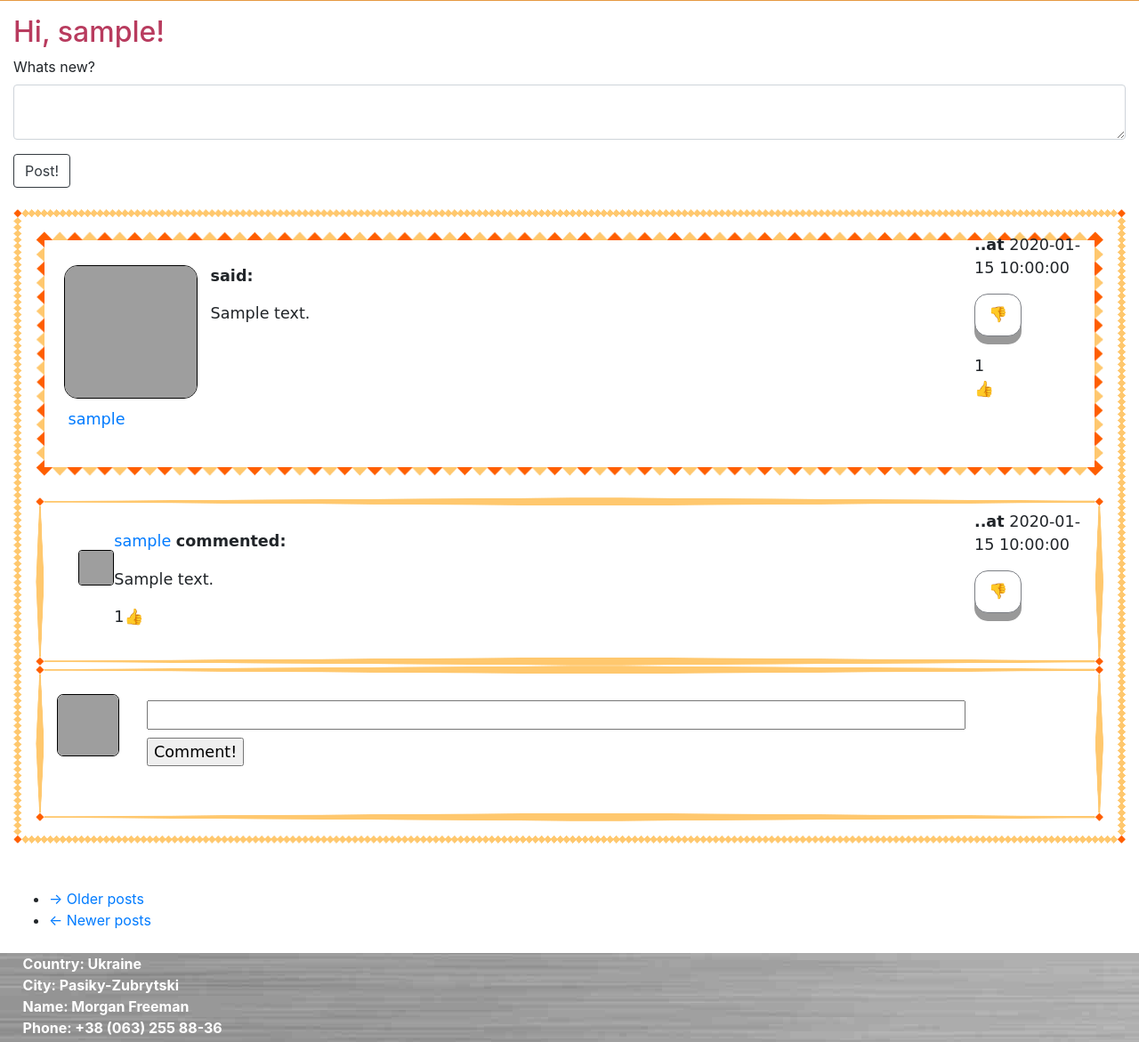
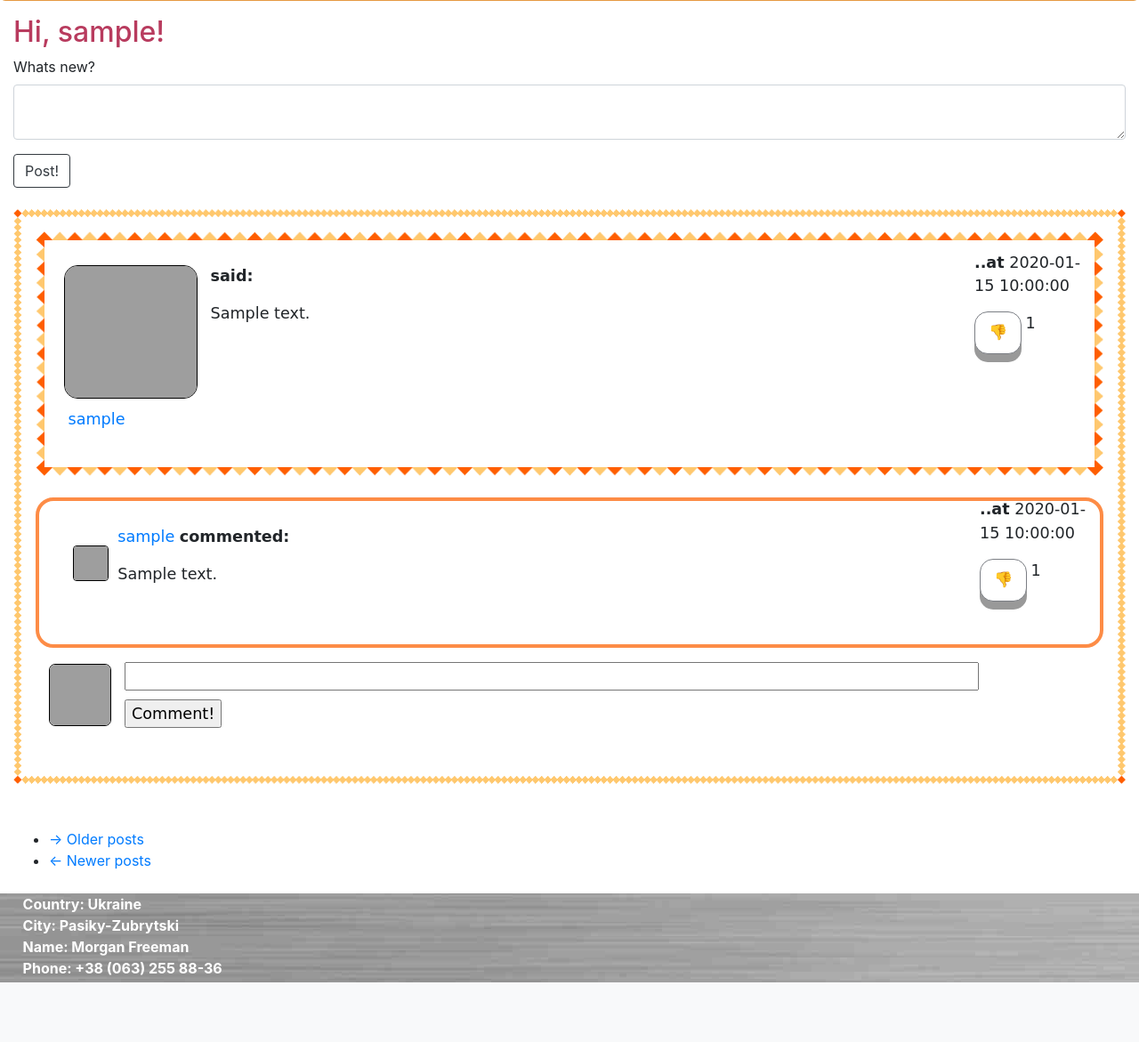
Before and after one commit to SLDem/MySNSite, a Flask app: page / in a window 1280 px wide. Shown: the part 69-1240 px from the top of the page at 89% size. After the commit the page ends 1173 px from the top, so only its background shows below. Run offline with Flask 2, Linux system fonts and the light colour scheme; a user stored in the database is signed in; tables that the repository leaves empty hold one stand-in row (values such as "Sample post"); some libraries are stand-ins or nearby versions; grey boxes are pictures that could not be loaded.

Commit message:
changed comments border, moved like count to be on the right of like/dislike button

```diff
--- a/app/templates/_comment.html
+++ b/app/templates/_comment.html
@@ -1,4 +1,4 @@
-<div class="comment_with_background">
+<div class="comment_with_border">
     <div id="container-comment">
         <!-- Avatar -->
         <div id="left_comment">
@@ -17,16 +17,21 @@
                 {{ comment.commenter.username }}
             </a><b>commented: </b></p>
             <p>{{ comment.body }}</p>
-            <p>{{ comment.comment_likes.count() }}&#128077</p>
         </div>
 
         <!-- Timestamp and like button -->
         <div id="right_comment">
             <p><b>..at</b> {{comment.timestamp.replace(microsecond=0)}}</p>
             {% if current_user.liked_comment(comment) %}
-                <a href="{{ url_for('comment_like_action', comment_id=comment.id, action='dislike') }}"><div class="button">&#128078</div></a>
+                <div id="like_container">
+                    <div id="like_button"><a href="{{ url_for('comment_like_action', comment_id=comment.id, action='dislike') }}"><div class="button">&#128078</div></a></div>
+                    <div id="like_count"><p>{{ post.likes.count() }}</p></div>
+                </div>
             {% else %}
-                <a href="{{ url_for('comment_like_action', comment_id=comment.id, action='like') }}"><div class="button">&#128077</div></a>
+                <div id="dislike_container">
+                    <div id="dislike_button"><a href="{{ url_for('comment_like_action', comment_id=comment.id, action='like') }}"><div class="button">&#128077</div></a></div>
+                    <div id="dislike_count"><p>{{ post.likes.count() }}</p></div>
+                </div>
             {% endif %}
         </div>
     </div>
--- a/app/templates/_post.html
+++ b/app/templates/_post.html
@@ -30,11 +30,16 @@
             <div id="right_post">
                 <p><b>..at</b> {{post.timestamp.replace(microsecond=0)}}</p>
                 {% if current_user.liked_post(post) %}
-                    <a href="{{ url_for('like_action', post_id=post.id, action='dislike') }}"><div class="button">&#128078</div></a>
+                    <div id="like_container">
+                        <div id="like_button"><a href="{{ url_for('like_action', post_id=post.id, action='dislike') }}"><div class="button">&#128078</div></a></div>
+                        <div id="like_count"><p>{{ post.likes.count() }}</p></div>
+                    </div>
                 {% else %}
-                    <a href="{{ url_for('like_action', post_id=post.id, action='like') }}"><div class="button">&#128077</div></a>
+                    <div id="dislike_container">
+                        <div id="dislike_button"><a href="{{ url_for('like_action', post_id=post.id, action='like') }}"><div class="button">&#128077</div></a></div>
+                        <div id="dislike_count"><p>{{ post.likes.count() }}</p></div>
+                    </div>
                 {% endif %}
-                <p style="width: 11%; margin-top: 20px;">{{ post.likes.count() }}&#128077</p>
             </div>
         </div>
     </div>
--- a/app/templates/base.html
+++ b/app/templates/base.html
@@ -8,22 +8,30 @@
     </head>
     <body style="height: 937px;">
     <style type="text/css">
-    #container_post{width:100%; height: 190px; margin-bottom: 2%;}
-    #left_post{float: left; width: 160px; margin-left: 1%; margin-top: 0.1%;}
-    #center_post{margin: 0 auto; width: 80%; margin-top: 1%; margin-left: 1%;}
-    #right_post{float: right; width: 120px; margin-top: -120px;}
-
-    #container_comment{width:100%; height: 190px;}
-    #left_comment{float: left; width: 30px; margin-left: 2%; margin-top: 2%;}
-    #center_comment{margin: 0 auto; width: 70%; margin-top: 1%; margin-left: 5.5%;}
-    #right_comment{float: right; width: 120px; margin-top: -150px;}
-
-    #container_post_comment{width:100%;}
-    #left_post_comment{float: left; width: 20px; margin-left: 2%; margin-top: 2.7%;}
-    #right_post_comment{margin: 0 auto; width: 80%; margin-top: 1.27%; margin-left: 100px; margin-right: 50px;}
-
     #page-container {position: relative; min-height:100%; height: auto !important; height: 100%; padding-bottom: 100px;}
     #main-footer {position: absolute; bottom: 0; width: 100%; height: 100px; background: url('/static/footer_bg.jpg');}
+
+    #container_post {width:100%; height: 190px; margin-bottom: 2%;}
+    #left_post {float: left; width: 160px; margin-left: 1%; margin-top: 0.1%;}
+    #center_post {margin: 0 auto; width: 80%; margin-top: 1%; margin-left: 1%;}
+    #right_post {float: right; width: 120px; margin-top: -100px;}
+
+    #container_comment {width: 100%; height: 150%;}
+    #left_comment {float: left; width: 50px; margin-left: 2%; margin-top: 2%;}
+    #center_comment {margin: 0 auto; width: 70%; margin-top: 1%; margin-left: 5.5%;}
+    #right_comment {float: right; width: 120px; margin-top: -115px;}
+
+    #container_post_comment {width:100%;}
+    #left_post_comment {float: left; width: 20px; margin-left: 15px; margin-top: 2px; }
+    #right_post_comment {margin: 0 auto; width: 80%; margin-top: 1.27%; margin-left: 100px; margin-right: 50px;}
+
+    #like_container {width: 100%;}
+    #like_button {float: left; width: 20px;}
+    #like_count {margin: 0 auto; width: 5px; margin-top: 1%;}
+
+    #dislike_container {width: 100%;}
+    #dislike_button {float: left; width: 20px;}
+    #dislike_count {margin: 0 auto; width: 5px; margin-top: 1%;}
 
     .avatar {
     border: 1px solid #000;
@@ -42,6 +50,7 @@
     border: 7px solid transparent;
     /* border-image: url('/static/border6.png') 30 round; */
     border-color: #E69942;
+    border-radius: 0 0 6px 6px;
     margin-bottom: 1rem;
     }
 
@@ -60,10 +69,18 @@
     margin-bottom: 2%;
     }
 
-    .comment_with_background {
+    .comment_with_background_image {
     border: 10px solid transparent;
     padding: 15px;
     border-image: url('/static/border6.png') 30 stretch;
+    }
+
+    .comment_with_border {
+    border: 4px solid #FD8C46;
+    padding: 15px;
+    padding-bottom: 50px;
+    border-radius: 20px;
+    margin-bottom: 5px;
     }
 
     .message {
```
Also changed, not shown: app/app.db.
